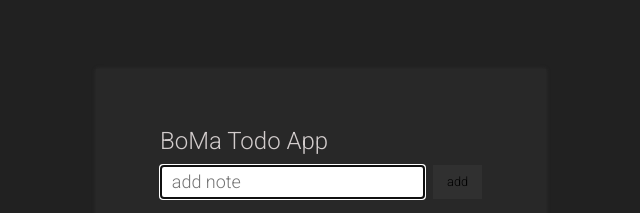
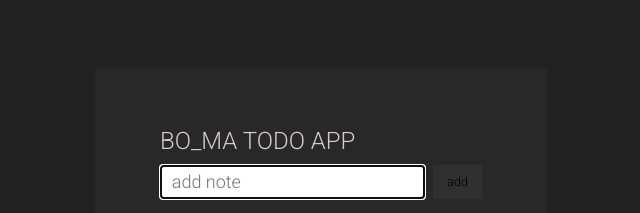
Before and after one commit to booi-dev/todo-redux-app, a React (Vite) app: page / in a window 1280 px wide. Shown: the top 213 px of the page, without its empty margins (319-959 px from the left). Built offline with nearby package versions, Linux system fonts and the light colour scheme.

Commit message:
Capitalise app title

```diff
--- a/src/App.jsx
+++ b/src/App.jsx
@@ -35,7 +35,7 @@
   return (
     <div className={`app-container ${theme}`}>
       <div className={`App ${theme}`}>
-        <h1 className='app-title'>BoMa Todo App</h1>
+        <h1 className='app-title'>BO_MA TODO APP</h1>
         <TodoForm />
         <SettingPanel toggleFilter={toggleFilter} />
         <TodoList todos={todos} />
```
